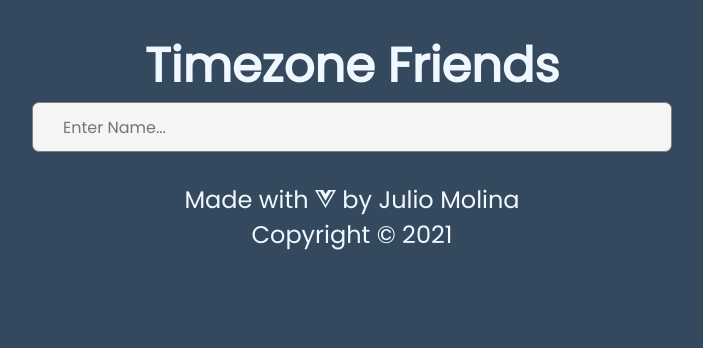
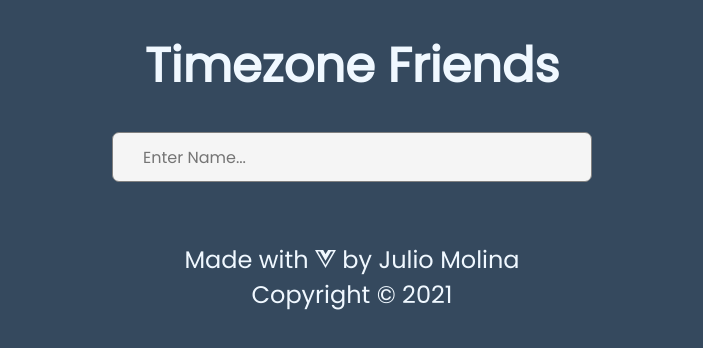
Before and after one commit to jmolina518/vue-timezone-friends, a Vue app: page / in a window 1280 px wide. Shown: the top 348 px of the page, without its empty margins (288-991 px from the left). Built offline with nearby package versions, Linux system fonts and the light colour scheme.

Commit message:
added search bar padding

```diff
--- a/src/App.vue
+++ b/src/App.vue
@@ -1,9 +1,9 @@
-<template>
+<template class="page">
   <Header />
-  <div class="container">
+  <div>
     <Users />
   </div>
-  <Footer />
+  <Footer class="footer" />
 </template>
 
 <script>
@@ -32,4 +32,16 @@ body {
   font-family: 'Poppins', sans-serif;
   background: #35495e;
 }
+.footer {
+  margin: 30px 0;
+  height: 50px;
+}
+.page {
+  position: relative;
+}
+@media (max-width: 360px) {
+  .footer p {
+    font-size: 1.3rem;
+  }
+}
 </style>
--- a/src/components/Footer.vue
+++ b/src/components/Footer.vue
@@ -16,12 +16,6 @@ export default {};
 
 <style scoped>
 footer {
-  margin-top: 30px;
-  margin-bottom: 30px;
-  right: 0;
-  bottom: 0;
-  left: 0;
-  widows: 100%;
   text-align: center;
   color: aliceblue;
   font-size: 1.5rem;
--- a/src/components/Header.vue
+++ b/src/components/Header.vue
@@ -20,7 +20,7 @@ header {
 
 @media (max-width: 450px) {
   header {
-    font-size: 1.3em;
+    font-size: 1em;
   }
 }
 </style>
--- a/src/components/Users.vue
+++ b/src/components/Users.vue
@@ -114,11 +114,10 @@ export default {
   flex-direction: row;
   justify-content: center;
   flex-wrap: wrap;
-  margin: 0 auto;
+  margin: 30px auto;
   border: none;
   width: 50%;
   line-height: 30px;
-  margin-bottom: 15px 30px;
   border: 1px solid grey;
   border-radius: 7px;
   height: 50px;
@@ -128,4 +127,9 @@ export default {
   font-size: 1rem;
   background-color: #f5f5f5;
 }
+@media (min-width: 1024px) {
+  .search {
+    width: 30rem;
+  }
+}
 </style>
```
